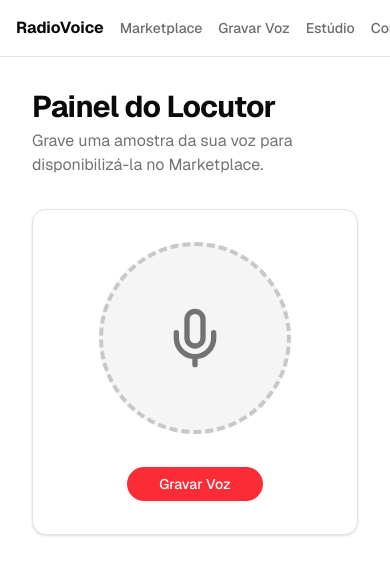
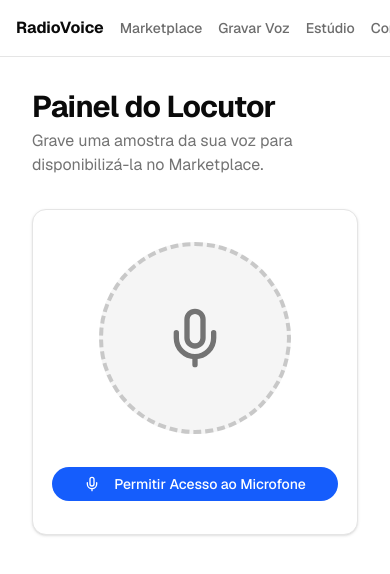
Before and after one commit to FaKeBx/radio, a Next.js app: page /record in a window 390 px wide. Shown: the top 574 px of the page. Built offline with nearby package versions, Linux system fonts and the light colour scheme.

Commit message:
feat: add microphone permission request flow and UI state to recording page

```diff
--- a/app/record/page.tsx
+++ b/app/record/page.tsx
@@ -16,6 +16,7 @@ const blobToBase64 = (blob: Blob): Promise<string> => {
 
 export default function RecordPage() {
   const [isRecording, setIsRecording] = useState(false);
+  const [isMicGranted, setIsMicGranted] = useState(false);
   const [audioUrl, setAudioUrl] = useState<string | null>(null);
   const [audioBlob, setAudioBlob] = useState<Blob | null>(null);
   const mediaRecorderRef = useRef<MediaRecorder | null>(null);
@@ -24,6 +25,31 @@ export default function RecordPage() {
   const [name, setName] = useState("");
   const [style, setStyle] = useState("");
   const [isPublishing, setIsPublishing] = useState(false);
+
+  const requestMicPermission = async () => {
+    try {
+      if (!navigator.mediaDevices || !navigator.mediaDevices.getUserMedia) {
+        alert("Acesso ao microfone não suportado. Isso geralmente ocorre se você não estiver acessando o site via HTTPS ou localhost. Tente acessar usando HTTPS.");
+        return;
+      }
+
+      // Pede a permissão (mostra o popup do navegador)
+      const stream = await navigator.mediaDevices.getUserMedia({ audio: true });
+
+      // Permissão concedida, podemos parar a stream temporária
+      stream.getTracks().forEach(track => track.stop());
+      setIsMicGranted(true);
+    } catch (err: any) {
+      console.error("Erro ao pedir permissão", err);
+      if (err.name === 'NotAllowedError' || err.name === 'PermissionDeniedError') {
+        alert("Permissão para usar o microfone foi negada pelo navegador.");
+      } else if (err.name === 'NotFoundError' || err.name === 'DevicesNotFoundError') {
+        alert("Nenhum microfone encontrado no dispositivo.");
+      } else {
+        alert("Erro ao acessar o microfone. Verifique se o site está rodando em HTTPS ou se as permissões estão liberadas. Detalhe: " + err.message);
+      }
+    }
+  };
 
   const startRecording = async () => {
     try {
@@ -145,7 +171,12 @@ export default function RecordPage() {
           </div>
 
           <div className="flex gap-4">
-            {!isRecording ? (
+            {!isMicGranted ? (
+              <Button onClick={requestMicPermission} size="lg" className="bg-blue-600 hover:bg-blue-700 text-white rounded-full px-8">
+                <Mic className="w-4 h-4 mr-2" />
+                Permitir Acesso ao Microfone
+              </Button>
+            ) : !isRecording ? (
               <Button onClick={startRecording} size="lg" className="bg-red-500 hover:bg-red-600 text-white rounded-full px-8">
                 Gravar Voz
               </Button>
```
